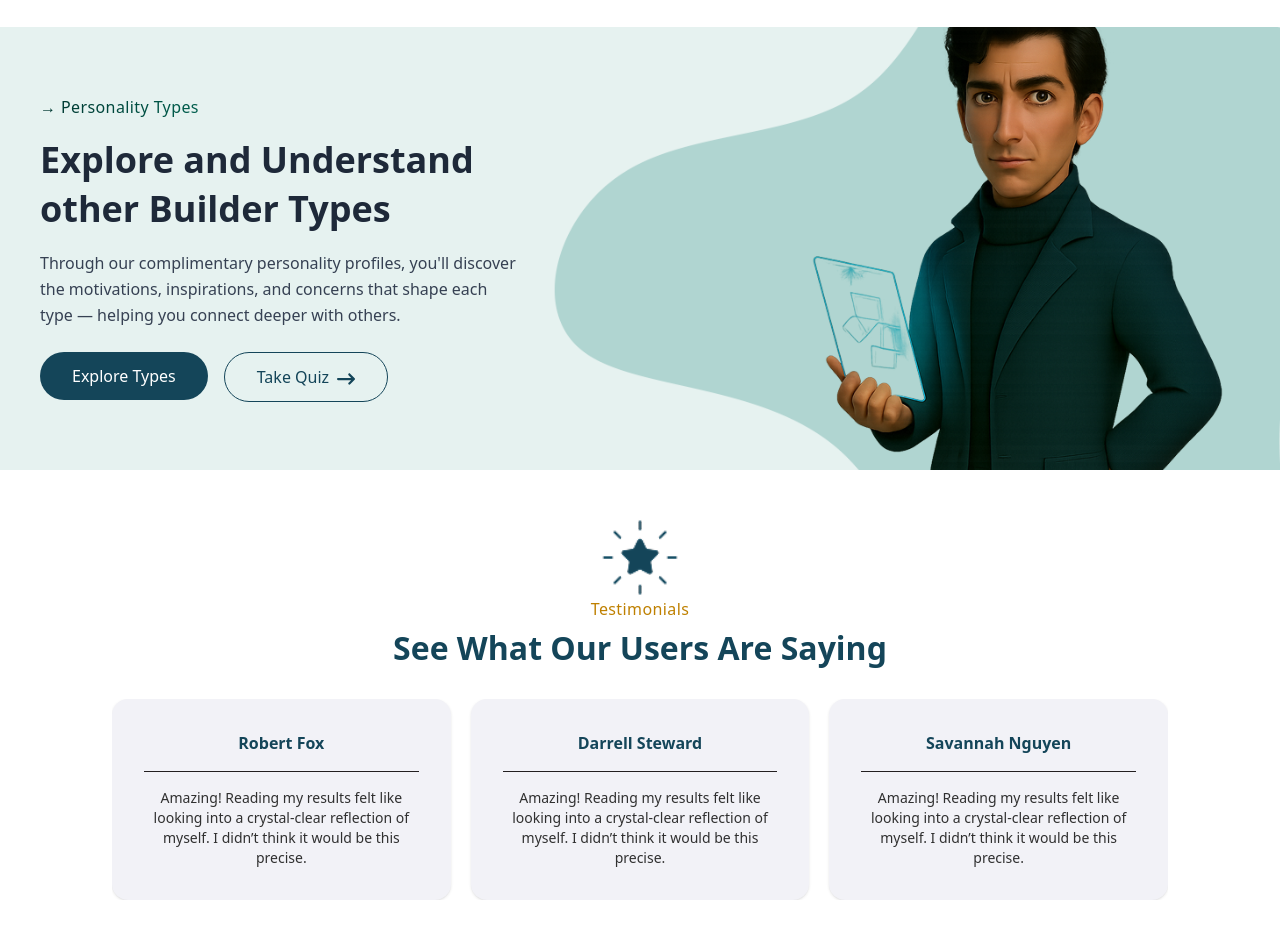
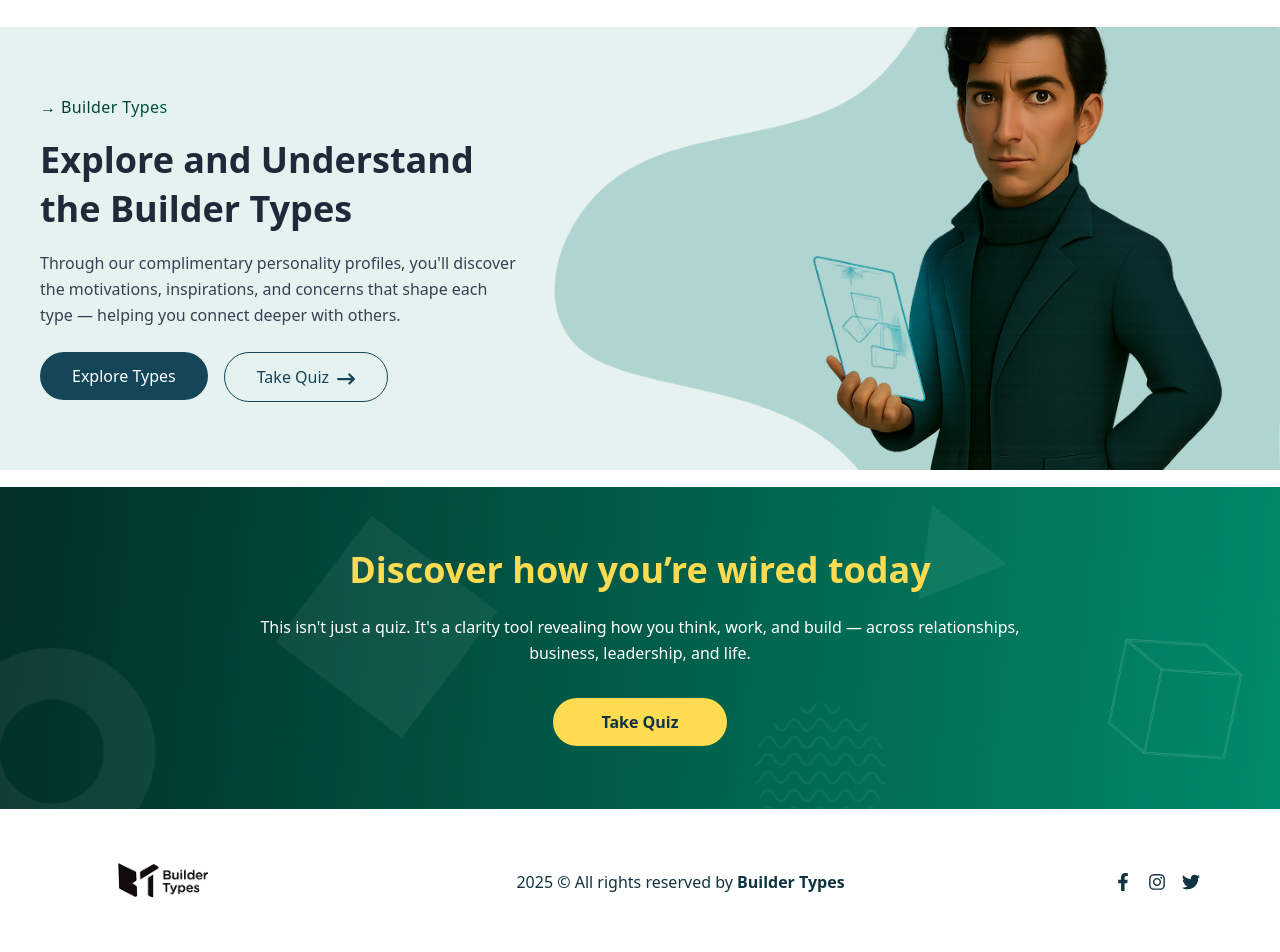
Before and after one commit to olatunde1/my-builder, a React (Vite) app: page / in a window 1280 px wide. Shown: the part 1300-2252 px from the top of the page. Built offline with nearby package versions, Linux system fonts and the light colour scheme.

Commit message:
fix: removed start in 3 steps text

```diff
--- a/src/components/Home.jsx
+++ b/src/components/Home.jsx
@@ -159,10 +159,10 @@ const HomePage = () => {
     {/* Text */}
     <div className="flex-1 text-center lg:text-left" data-aos="fade-up">
       <p className="pb-4 bg-gradient-to-r from-[#003630] to-[#00C896] bg-clip-text text-transparent text-sm sm:text-base font-medium tracking-wide">
-        → Personality Types
+        → Builder Types
       </p>
       <h1 className="text-2xl sm:text-3xl md:text-4xl font-bold mb-4 leading-snug text-balance">
-        Explore and Understand other Builder Types
+        Explore and Understand the Builder Types
       </h1>
       <p className="max-w-[478px] text-sm sm:text-base text-gray-600 md:text-gray-700 leading-relaxed">
         Through our complimentary personality profiles, you'll discover the
@@ -197,17 +197,17 @@ const HomePage = () => {
 
 
         {/* ✅ TESTIMONIALS SECTION */}
-       <section className="py-16 md:py-12">
-  <div className="max-w-6xl mx-auto px-6 lg:px-12 text-center">
+       {/* <section className="py-16 md:py-12"> */}
+        {/* <div className="max-w-6xl mx-auto px-6 lg:px-12 text-center">
           <img src={Rating1} alt="Rating" className="mx-auto w-16 sm:w-20" />
           <p className="text-sm sm:text-base font-medium tracking-wide text-[#BF8000] mb-2">
             Testimonials
           </p>
           <h2 className="text-2xl sm:text-3xl md:text-[32px] font-bold mb-8 text-[#144559]">
             See What Our Users Are Saying
-    </h2>
+          </h2> */}
 
-    <Swiper
+          {/* <Swiper
             modules={[Navigation, Pagination, Autoplay]}
             spaceBetween={20}
             breakpoints={{
@@ -222,8 +222,8 @@ const HomePage = () => {
               prevEl: ".custom-prev",
             }}
             className="pb-12"
-    >
-      {["Robert Fox", "Darrell Steward", "Savannah Nguyen"].map((name, i) => (
+          > */}
+            {/* {["Robert Fox", "Darrell Steward", "Savannah Nguyen"].map((name, i) => (
               <SwiperSlide key={i}>
                 <div className="bg-[#F2F2F7] p-8 rounded-2xl shadow text-center cursor-pointer">
                   <h4 className="font-semibold text-[#144559] pb-4">{name}</h4>
@@ -235,17 +235,17 @@ const HomePage = () => {
                 </div>
               </SwiperSlide>
             ))}
-    </Swiper>
+          </Swiper> */}
 
           {/* ✅ Pagination visible on all screens */}
-    <div className="flex flex-col items-center mt-6 space-y-3">
+          {/* <div className="flex flex-col items-center mt-6 space-y-3">
             <div
               className="swiper-pagination !relative !flex justify-center gap-2"
               style={{ marginBottom: "20px" }}
-      />
+            /> */}
 
             {/* ✅ Arrows visible ONLY on large screens */}
-      <div className="hidden lg:flex items-center gap-6">
+            {/* <div className="hidden lg:flex items-center gap-6">
               <button className="custom-prev bg-[#144559] text-white p-3 rounded-full hover:bg-[#0f3545] transition">
                 <FaChevronLeft />
               </button>
@@ -254,8 +254,8 @@ const HomePage = () => {
               </button>
             </div>
           </div>
-  </div>
-</section>
+        </div> */}
+      {/* </section> */}
 
 
         {/* ✅ DISCOVER SECTION */}
```
Lines whose indentation alone changed are shown as unchanged.
